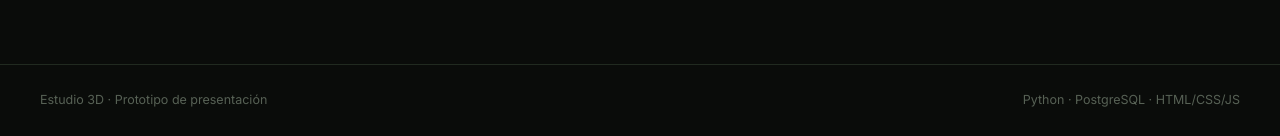
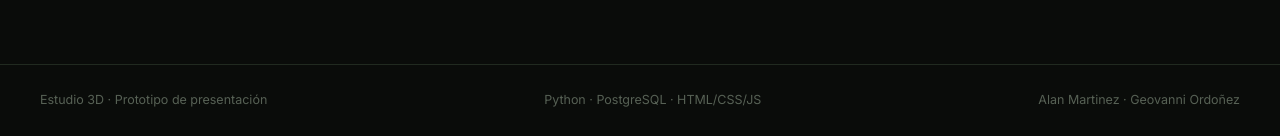
Before and after one commit to AlanMartinezzzz/estudio3d-backend, a Flask app: page / in a window 1280 px wide. Shown: the part 1810-1946 px from the top of the page. Run offline with Flask 3, Linux system fonts and the light colour scheme; some libraries are stand-ins or nearby versions.

Commit message:
Actualización de código prueba de CI/CD

```diff
--- a/templates/index.html
+++ b/templates/index.html
@@ -120,7 +120,8 @@
 
   <footer class="footer">
     <span>Estudio 3D · Prototipo de presentación</span>
-    <span>Python · PostgreSQL · HTML/CSS/JS</span>
+    <span>Python · PostgreSQL · HTML/CSS/JS </span>
+    <span>Alan Martinez · Geovanni Ordoñez </span>
   </footer>
 </div>
 
```
